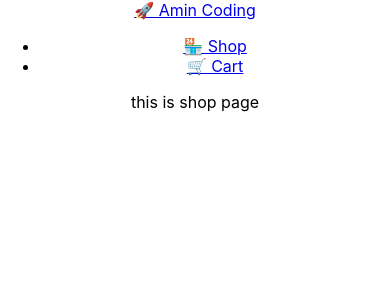
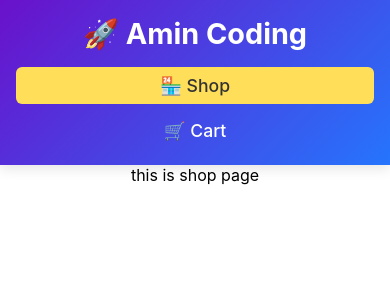
Before and after one commit to amingholipoor5327-oss/react-mini-store, a React (Create React App) app: page / in a window 390 px wide. Shown: the top 300 px of the page. Built offline with nearby package versions, Linux system fonts and the light colour scheme.

Commit message:
added-css style for-nav

```diff
--- /dev/null
+++ b/src/component/nav.css
@@ -0,0 +1,103 @@
+ .navbar {
+  background: linear-gradient(135deg, #6a11cb 0%, #2575fc 100%);
+  padding: 1rem 2rem;
+  box-shadow: 0 4px 12px rgba(0, 0, 0, 0.1);
+  position: sticky;
+  top: 0;
+  z-index: 1000;
+  vertical-align: top;
+}
+
+.nav-container {
+  max-width: 1200px;
+  margin: 0 auto;
+  display: flex;
+  justify-content: space-between;
+  align-items: center;
+}
+
+.brand {
+  color: white;
+  font-size: 1.8rem;
+  font-weight: bold;
+  text-decoration: none;
+  display: flex;
+  align-items: center;
+  gap: 10px;
+}
+
+.brand:hover {
+  color: #ffde59;
+  transition: color 0.3s ease;
+}
+
+.nav-menu {
+  display: flex;
+  list-style: none;
+  gap: 2rem;
+  margin: 0;
+  padding: 0;
+}
+
+.nav-link {
+  color: white;
+  text-decoration: none;
+  font-size: 1.1rem;
+  font-weight: 500;
+  padding: 0.5rem 1rem;
+  border-radius: 6px;
+  transition: all 0.3s ease;
+  display: flex;
+  align-items: center;
+  gap: 8px;
+}
+
+.nav-link:hover {
+  background: rgba(255, 255, 255, 0.15);
+  transform: translateY(-5px);
+}
+
+.nav-link.active {
+  background: #ffde59;
+  color: #333;
+  }
+
+
+.number {
+  background: linear-gradient(135deg, #ff4757, #ff6b81);
+  color: white;
+  border-radius: 10px;
+  min-width: 22px;
+  height: 22px;
+  display: flex;
+  align-items: center;
+  justify-content: center;
+  font-size: 11px;
+  font-weight: bold;
+  padding: 0 6px;
+  box-shadow: 0 2px 5px rgba(255, 71, 87, 0.3);
+}
+
+
+/* ریسپانسیو برای موبایل */
+@media (max-width: 768px) {
+  .navbar {
+    padding: 1rem;
+  }
+
+  .nav-container {
+    flex-direction: column;
+    gap: 1rem;
+  }
+
+  .nav-menu {
+    flex-direction: column;
+    gap: 0.5rem;
+    width: 100%;
+    text-align: center;
+  }
+
+  .nav-link {
+    justify-content: center;
+  }
+}
--- a/src/component/navigation.js
+++ b/src/component/navigation.js
@@ -1,5 +1,6 @@
 import { Link, useLocation } from "react-router-dom";
-export const Nav = () => {
+import "./nav.css"
+ export const Nav = () => {
   const location = useLocation();
 
   return (
```
